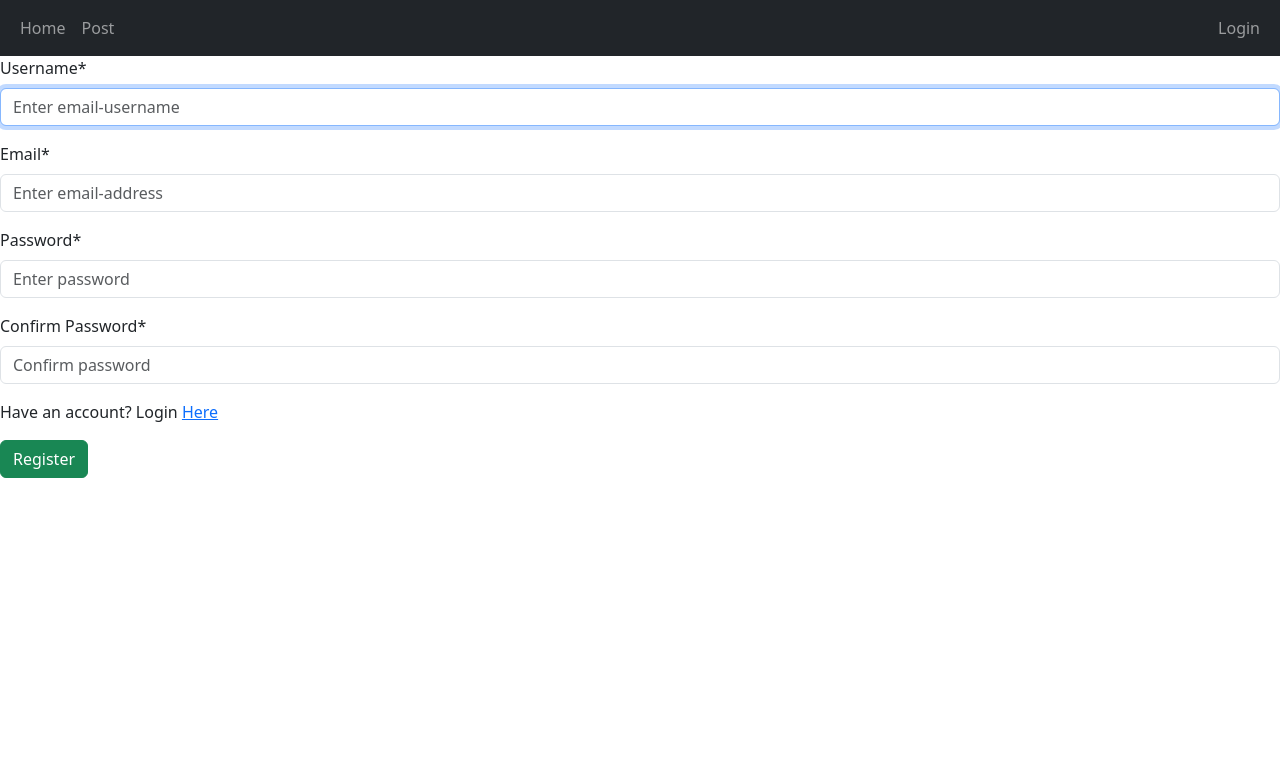
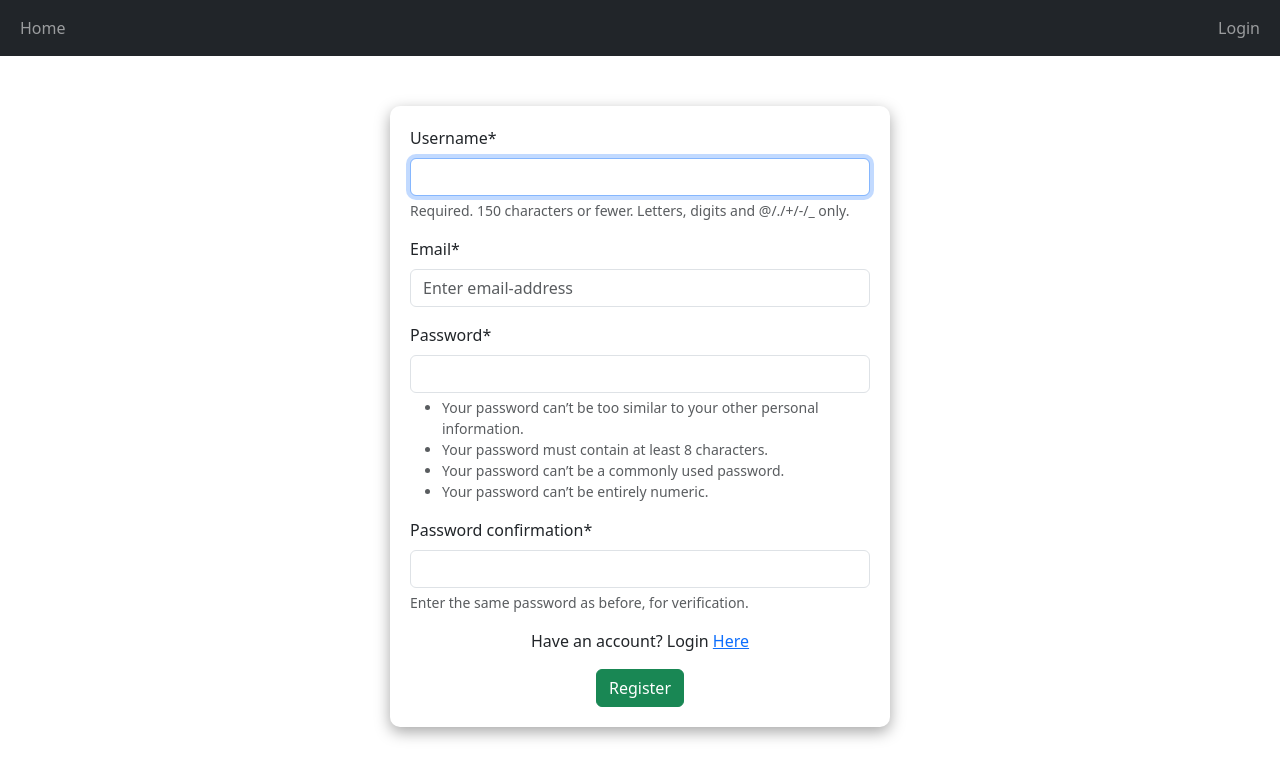
Before and after one commit to Chege-Gitiche/Online-Bus-Booking-System, a Django app: page /sign_up in a window 1280 px wide. Shown: the top 779 px of the page. Run offline with Django 4.2, Linux system fonts and the light colour scheme; some libraries are stand-ins or nearby versions.

Commit message:
Modifications to the layout

```diff
--- a/main/forms.py
+++ b/main/forms.py
@@ -5,9 +5,7 @@ from django.contrib.auth import get_user_model
 
 class RegisterForm(UserCreationForm):
     email=forms.CharField(widget=forms.EmailInput(attrs={"placeholder": "Enter email-address", "class": "form-control"}))
-    username=forms.CharField(widget=forms.TextInput(attrs={"placeholder": "Enter email-username", "class": "form-control"}))
-    password1=forms.CharField(label="Password", widget=forms.PasswordInput(attrs={"placeholder": "Enter password", "class": "form-control"}))
-    password2=forms.CharField(label="Confirm Password", widget=forms.PasswordInput(attrs={"placeholder": "Confirm password", "class": "form-control"}))
+
 
     class Meta:
         model = get_user_model()
--- a/main/signals.py
+++ b/main/signals.py
@@ -4,10 +4,11 @@ from django.dispatch import receiver
 from .models import OtpToken
 from django.core.mail import send_mail
 from django.utils import timezone
+from django.contrib.auth.models import User
 
 
 
-@receiver(post_save, sender=settings.AUTH_USER_MODEL)
+@receiver(post_save, sender=User)
 def create_token(sender, instance, created, **kwargs):
     if created:
         if instance.is_superuser:
--- a/main/templates/main/base.html
+++ b/main/templates/main/base.html
@@ -15,9 +15,6 @@
                 <ul class="navbar-nav">
                     <li class="nav-itme">
                         <a class="nav-link" href="/home">Home</a>
-                    </li>
-                    <li class="nav-itme">
-                        <a class="nav-link" href="/create-post">Post</a>
                     </li>
                 </ul>
             </div>
--- a/main/templates/registration/sign_up.html
+++ b/main/templates/registration/sign_up.html
@@ -2,9 +2,28 @@
 {%block title %}Sign up{%endblock%}
 {%load crispy_forms_tags %}
 {%block content%}
+
+<style>
+    form{
+        width: 500px;
+        height: auto;
+        padding: 20px 20px 20px 20px;
+        box-shadow: rgba(0, 0, 0, 0.35) 0px 5px 15px;
+        margin: 50px auto;
+        border-radius: 10px;
+    }
+    form p{
+        text-align: center;
+    }
+
+    form h3{
+        text-align: center
+    }
+</style>
 <form method="post">
 {% csrf_token %}{{form|crispy}}
 <p>Have an account? Login <a href="/login">Here</a></p>
-<button type="submit" class="btn btn-success">Register</button>
+<center><button type="submit" class="btn btn-success">Register</button></center>
+
 </form>
 {%endblock%}
--- a/main/urls.py
+++ b/main/urls.py
@@ -3,7 +3,7 @@ from . import views
 from django.contrib.auth import views as auth_views
 
 urlpatterns= [
-    path('',views.index,name='index'),
+    path('',views.home,name='home'),
     path('home',views.index,name='index'),
     path('sign_up',views.sign_up,name='sign_up'),
     path("verify-email/<slug:username>", views.verify_email, name="verify-email"),
--- a/main/views.py
+++ b/main/views.py
@@ -6,10 +6,16 @@ from django.contrib.auth import get_user_model
 from django.utils import timezone
 from django.core.mail import send_mail
 from django.contrib.auth import authenticate, login, logout
+from django.contrib.auth.decorators import login_required
+from django.views.decorators.cache import cache_control
 
+@cache_control(no_cache=True, must_revalidate=True, no_store=True)
+@login_required(login_url="/login")
+def index(request):
+    return render(request, "main/home.html")
 
-def index(request):
-    return render(request, "main/base.html")
+def home(request):
+    return render(request,'main/base.html')
 
 
 def sign_up(request):
```
Also changed, not shown: requirements.txt (added, +7 -0 lines).
